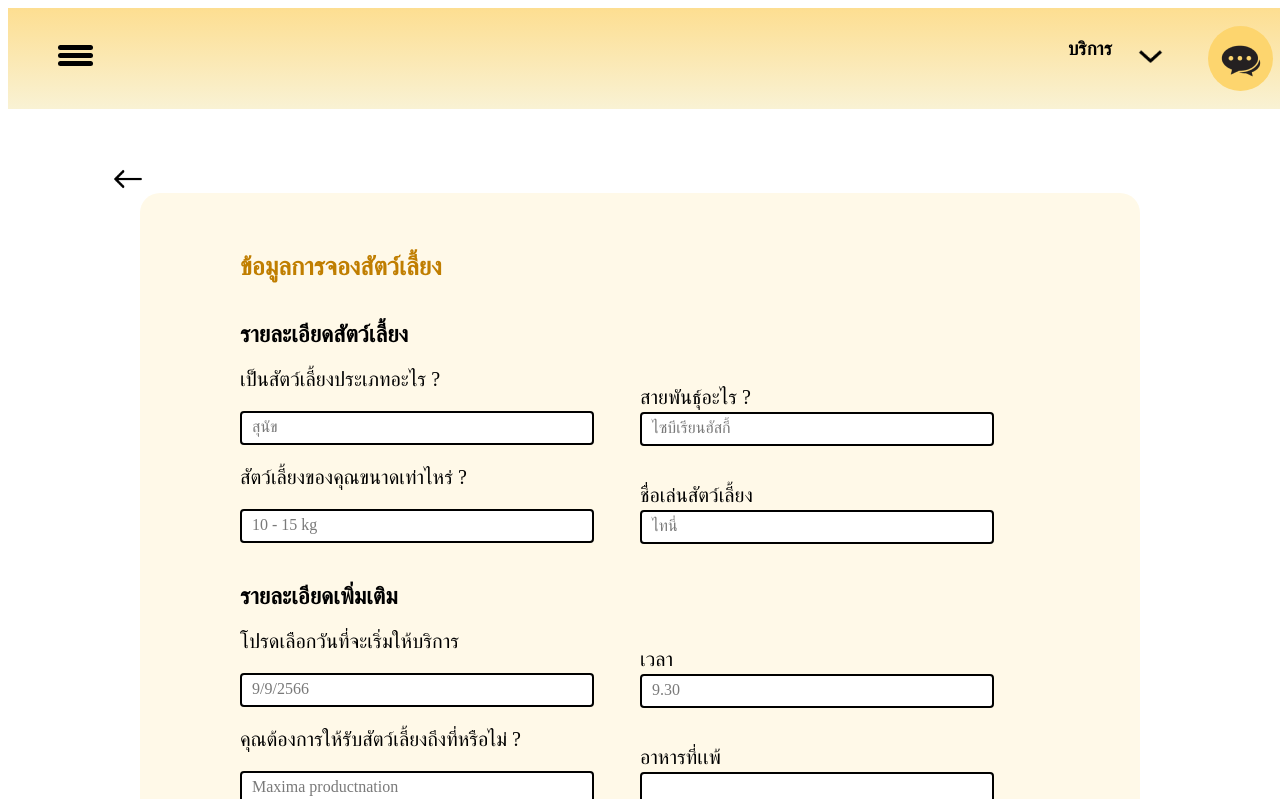
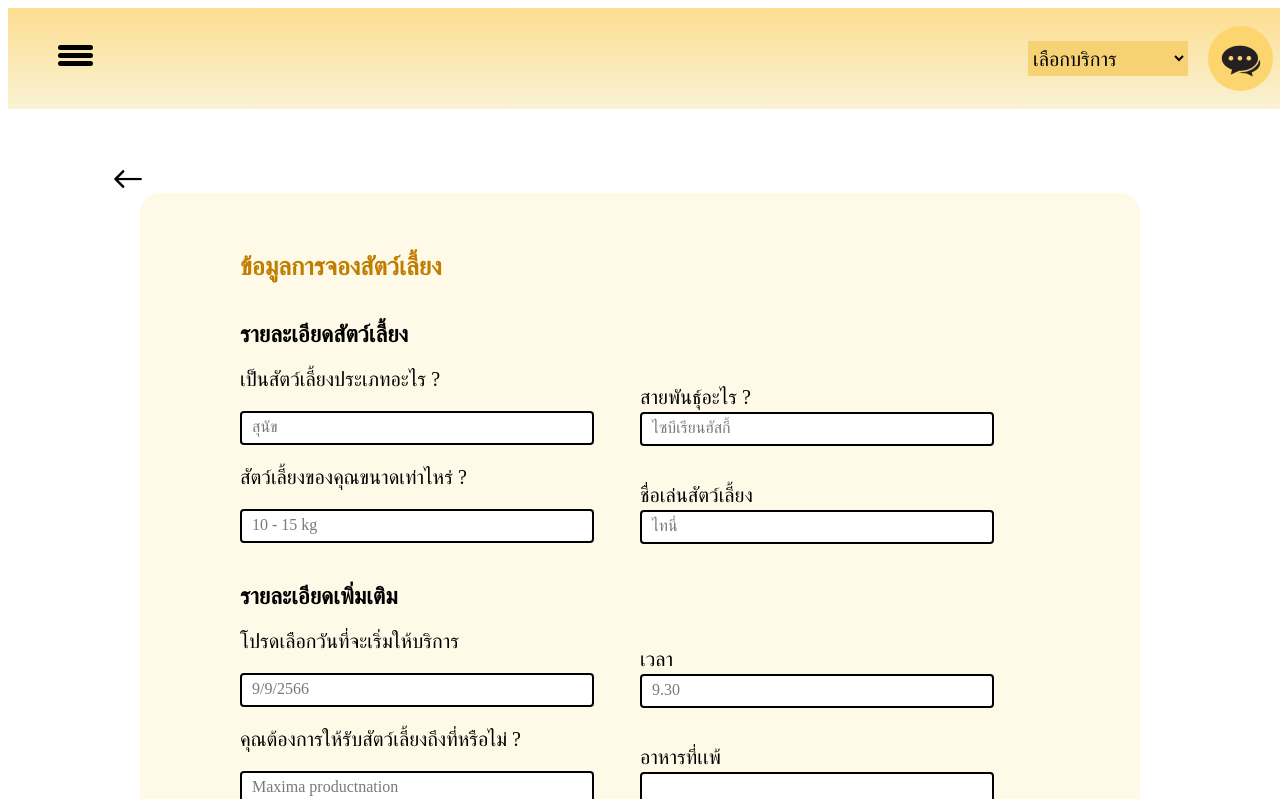
Before and after one commit to 4Kasaje4/Hotels_pets, a Vue app: page /booking in a window 1280 px wide. Shown: the top 799 px of the page. Built offline with nearby package versions, Linux system fonts and the light colour scheme.

Commit message:
Navnew ส่งงาน

```diff
--- a/src/components/Nav.vue
+++ b/src/components/Nav.vue
@@ -12,7 +12,7 @@
       <div style="margin-top: 0.5%;">
         <a id="navchoice" href="/" >หน้าแรก</a>
         <a id="navchoice" @click="package()" >แพ็กเกจ/โปรโมชั่น</a>
-        <a id="navchoice" @click="about()" >เกี่ยวกับเรา</a>
+        <a id="navchoice" @click="about()" >พี่เลี้ยงสัตว์</a>
         <a id="navchoice" @click="login()" >เข้าสู่ระบบ</a>
       </div>
    </div>
--- a/src/components/newnav.vue
+++ b/src/components/newnav.vue
@@ -8,18 +8,32 @@
   </div>
   <div class="smallbox"><img src="../img/image 3.png" alt=""> </div>
   <div class="smallbox1"> <img class="img2" src="../img/image 2.png" alt=""> </div>
-     <img class="arrow" src="../img/arrow-down.png" alt="" width="25px">
-     <img class="imgcicle" src="../img/ลุงพล.jpg" alt=""  width="75" height="70">
-     <h3 class="textser">บริการ</h3>
+  <select class="dropdown" v-model="selectedService">
+    <option disabled value="" class="dropdown1">เลือกบริการ</option>
+    <option value="deposit">บริการฝากเลี้ยง</option>
+    <option value="activities">บริการกิจกรรมสัตว์</option>
+    <option value="grooming">บริการตัดขน</option>
+    <option value="bathing">บริการอาบน้ำ</option>
+  </select>
+  <img class="imgcicle" src="../img/ลุงพล.jpg" alt="" width="75" height="70">
+
 </div>
   </div>
 </template>
 
 <script>
 export default {
-  name:'mainView'
+  name: 'mainView',
+  data() {
+    return {
+      selectedService: ''
+    };
+  }
+}
 
-}
+
+
+
 </script>
 
 <style scoped>
@@ -99,4 +113,15 @@ export default {
       margin-top: 34px;
       position: absolute;
     }
+    .dropdown{
+      background-color: #f7d275 ;
+      width: 160px;
+      height: 35px;
+      font-size: 20px;
+      margin-top: 33px;
+      margin-left: 1020px;
+      border: 1px solid #f7d275;
+      position: absolute;
+    }
+
     </style>
```
Lines whose indentation alone changed are shown as unchanged.
